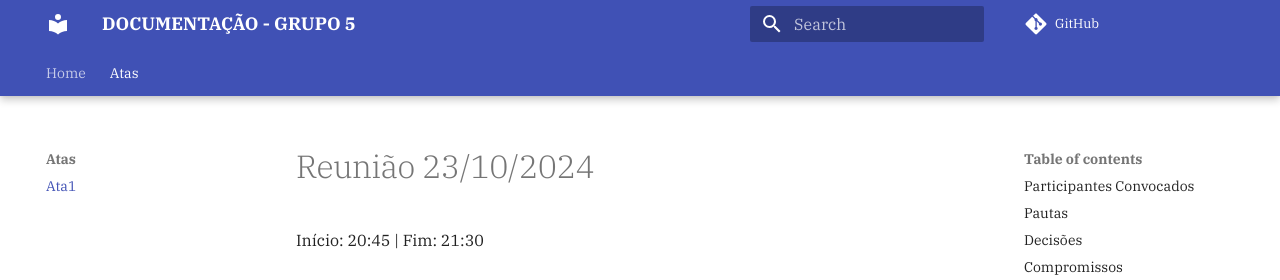
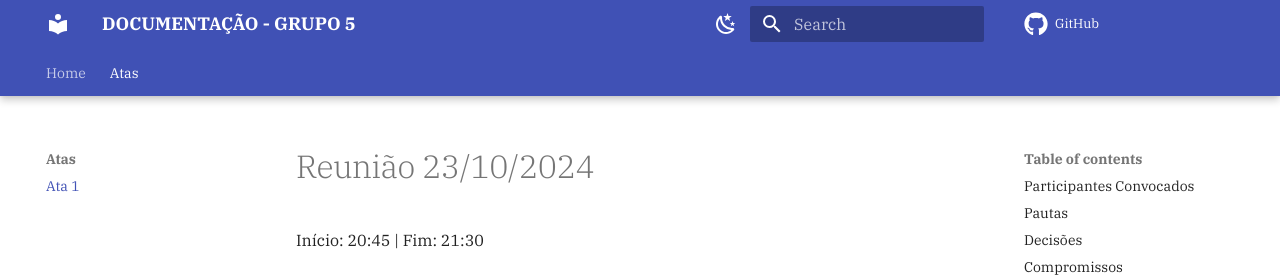
Before and after one commit to Requisitos-de-Software/2024.2-Grupo05, an MkDocs documentation site: the page built from docs/Atas/ata01.md, in a window 1280 px wide. Shown: the top 280 px of the page. Built offline with MkDocs 1.6.1 and Material for MkDocs 9.7.7, drawn with Linux system fonts in a browser that asks for light colours; comment, search, counter and statistics services are not loaded.

```diff
--- a/mkdocs.yml
+++ b/mkdocs.yml
@@ -6,7 +6,7 @@ extra_css:
 nav:
   - Home: index.md
   - Atas:
-    - Ata1: Atas/ata01.md
+    - Ata 1: Atas/ata01.md
 theme:
   name: material
   font:
@@ -15,5 +15,17 @@ theme:
     - navigation.tabs
     - navigation.tabs.sticky
     - content.code.copy
-icon:
-  repo: fontawesome/brands/git-alt
+  palette:
+    - scheme: light
+      primary: custom
+      toggle:
+        icon: material/weather-night
+        name: Trocar para modo escuro
+
+    - scheme: slate
+      primary: custom
+      toggle:
+        icon: material/weather-sunny
+        name: Trocar para modo claro
+  icon:
+    repo: fontawesome/brands/github
```
